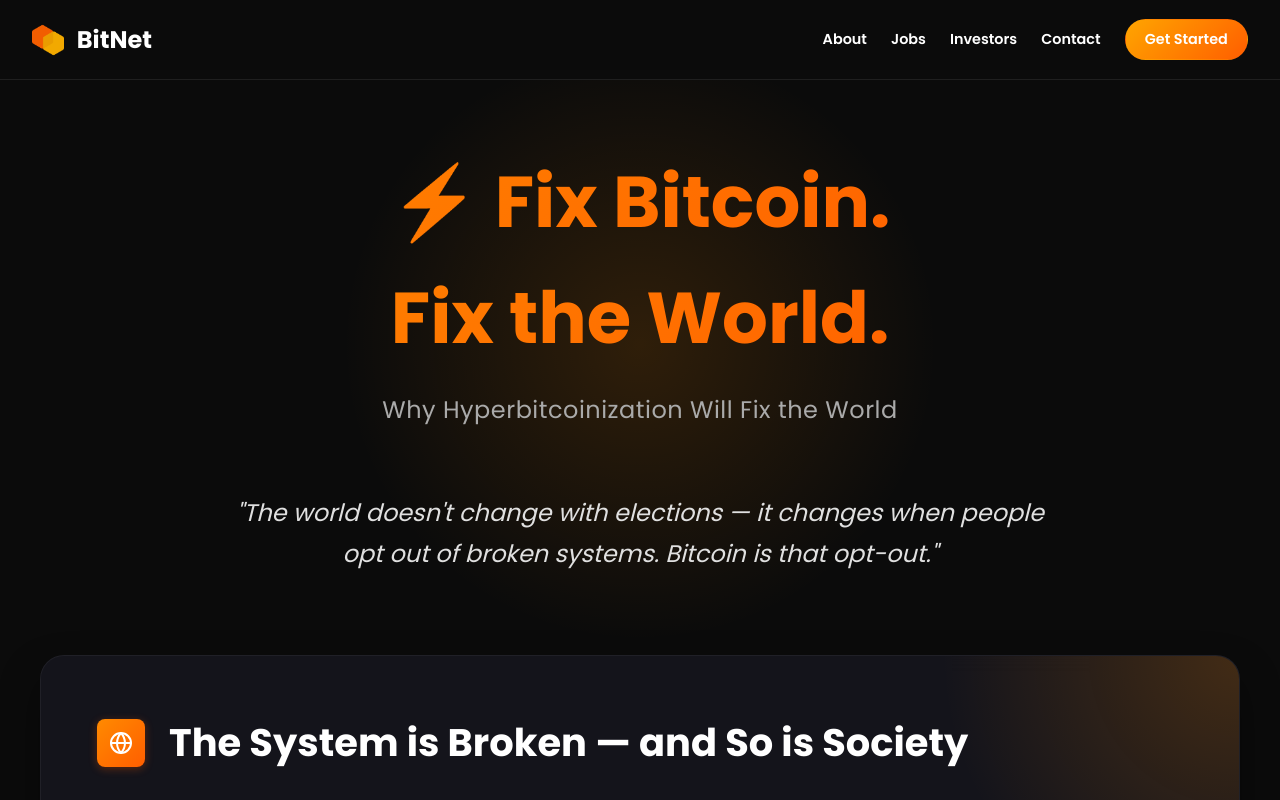
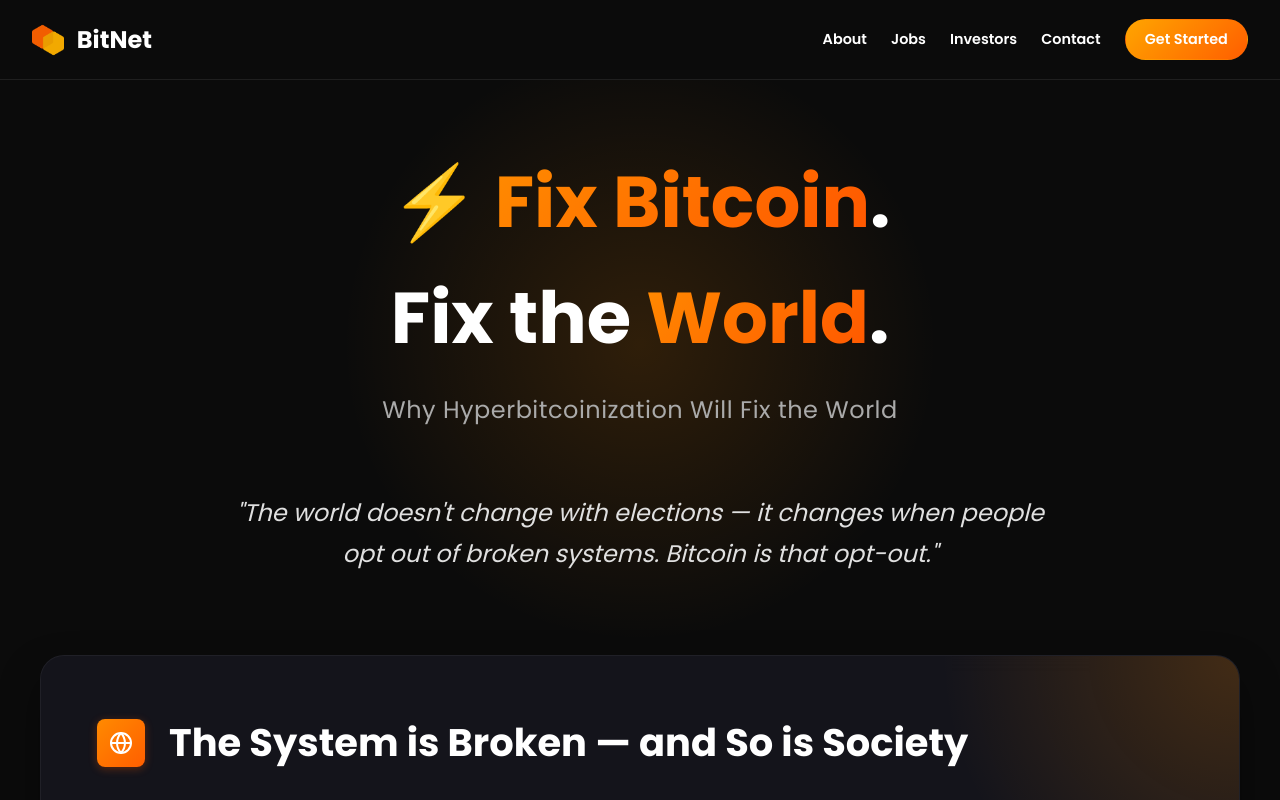
Before and after one commit to weltitob/bitnet_web, a React (Vite) app: page /fixbitcoin in a window 1280 px wide. Shown: the top 800 px of the page. Built offline with nearby package versions, Linux system fonts and the light colour scheme.

Commit message:
fixmoneyfixtheworld

```diff
--- a/src/components/HeroSection.tsx
+++ b/src/components/HeroSection.tsx
@@ -417,7 +417,9 @@ const HeroSection = () => {
               </svg>
             </div>
             <div className="fix-bitcoin-text">
-              <h4>Fix Bitcoin. Fix the World.</h4>
+              <h4>
+                <span style={{ color: '#ff8c00' }}>Fix Bitcoin</span>. Fix the <span style={{ color: '#ff8c00' }}>World</span>.
+              </h4>
               <p>Learn why we believe Bitcoin will fix the world</p>
             </div>
             <a href="/fixbitcoin" className="fix-bitcoin-button">Learn More</a>
--- a/src/pages/FixBitcoin.tsx
+++ b/src/pages/FixBitcoin.tsx
@@ -29,25 +29,29 @@ const FixBitcoin = () => {
             <div style={{ position: 'relative', zIndex: 1 }}>
               <h1 style={{
                 fontSize: '4.5rem',
-                background: 'linear-gradient(135deg, #ff8c00, #ff5500)',
-                WebkitBackgroundClip: 'text',
-                WebkitTextFillColor: 'transparent',
-                backgroundClip: 'text',
+                color: '#fff',
                 marginBottom: '0',
                 fontWeight: '800'
               }}>
-                ⚡ Fix Bitcoin.
+                ⚡ <span style={{
+                  background: 'linear-gradient(135deg, #ff8c00, #ff5500)',
+                  WebkitBackgroundClip: 'text',
+                  WebkitTextFillColor: 'transparent',
+                  backgroundClip: 'text',
+                }}>Fix Bitcoin</span>.
               </h1>
               <h1 style={{
                 fontSize: '4.5rem',
-                background: 'linear-gradient(135deg, #ff8c00, #ff5500)',
-                WebkitBackgroundClip: 'text',
-                WebkitTextFillColor: 'transparent',
-                backgroundClip: 'text',
+                color: '#fff',
                 marginTop: '0',
                 fontWeight: '800'
               }}>
-                Fix the World.
+                Fix the <span style={{
+                  background: 'linear-gradient(135deg, #ff8c00, #ff5500)',
+                  WebkitBackgroundClip: 'text',
+                  WebkitTextFillColor: 'transparent',
+                  backgroundClip: 'text',
+                }}>World</span>.
               </h1>
               <p style={{
                 color: '#aaa',
@@ -777,15 +781,20 @@ const FixBitcoin = () => {
                       fontSize: '1.2rem',
                       lineHeight: '1.6',
                       color: '#e0e0e0',
-                      transition: 'transform 0.3s, background 0.3s',
+                      transition: 'transform 0.3s, background 0.3s, box-shadow 0.3s',
+                      boxShadow: '0 4px 16px rgba(0, 0, 0, 0.2)',
+                      position: 'relative',
+                      zIndex: 1
                     }}
                     onMouseEnter={(e) => {
                       e.currentTarget.style.transform = 'translateY(-5px)';
                       e.currentTarget.style.background = 'rgba(255, 140, 0, 0.05)';
+                      e.currentTarget.style.boxShadow = '0 8px 24px rgba(0, 0, 0, 0.3)';
                     }}
                     onMouseLeave={(e) => {
                       e.currentTarget.style.transform = 'translateY(0)';
                       e.currentTarget.style.background = 'rgba(255, 255, 255, 0.03)';
+                      e.currentTarget.style.boxShadow = '0 4px 16px rgba(0, 0, 0, 0.2)';
                     }}>
                       {text}
                     </div>
```
